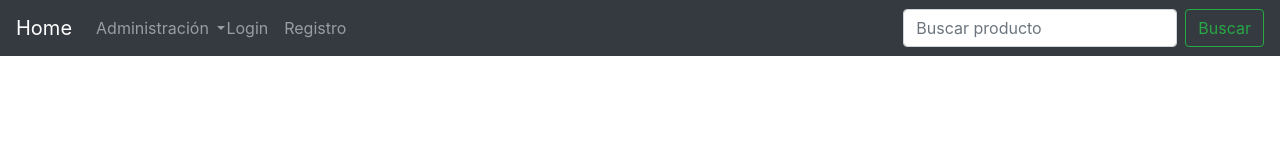
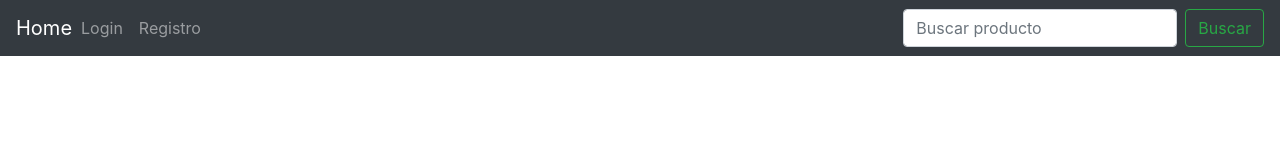
Before and after one commit to GeeksHubsAcademy/angular-fourth, an Angular app in the folder frontend/: page / in a window 1280 px wide. Shown: the top 160 px of the page. Built offline with nearby package versions, Linux system fonts and the light colour scheme.

Commit message:
header shows admin dropdown in case that role is included in the admins roles array

```diff
--- a/frontend/src/app/components/header/header.component.html
+++ b/frontend/src/app/components/header/header.component.html
@@ -7,7 +7,9 @@
     <div class="collapse navbar-collapse" id="navbarSupportedContent">
       <ul class="navbar-nav mr-auto">
         <li class="nav-item dropdown">
-          <a class="nav-link dropdown-toggle" href="#" id="navbarDropdown" role="button" data-toggle="dropdown" aria-haspopup="true" aria-expanded="false">
+          <a class="nav-link dropdown-toggle"
+          *ngIf="admins.includes(userService.user.role)"
+          href="#" id="navbarDropdown" role="button" data-toggle="dropdown" aria-haspopup="true" aria-expanded="false">
             Administración
           </a>
           <div class="dropdown-menu" aria-labelledby="navbarDropdown">
--- a/frontend/src/app/components/header/header.component.ts
+++ b/frontend/src/app/components/header/header.component.ts
@@ -7,7 +7,7 @@ import { UserService } from 'src/app/services/user.service';
   styleUrls: ['./header.component.scss']
 })
 export class HeaderComponent implements OnInit {
-
+  admins =['superAdmin','admin','dios'];
   constructor(public userService:UserService) { }
 
   ngOnInit(): void {
```
